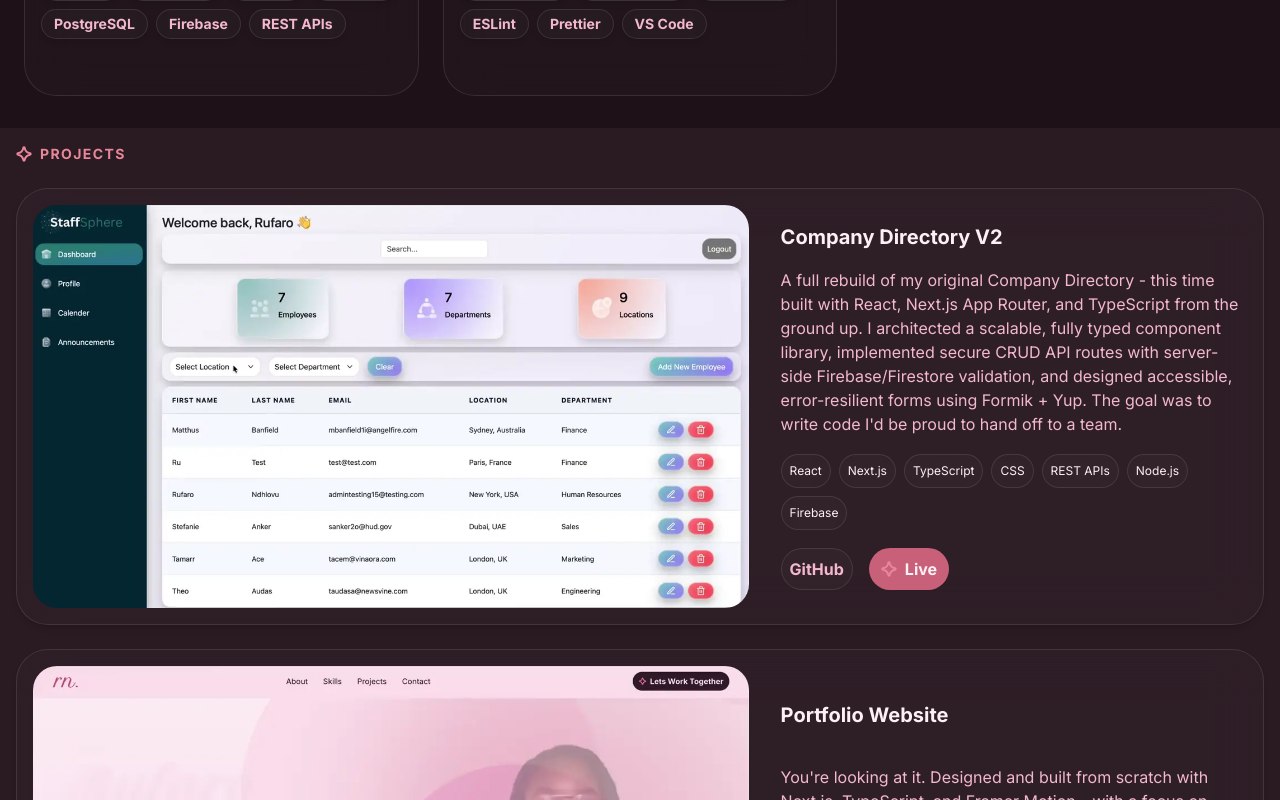
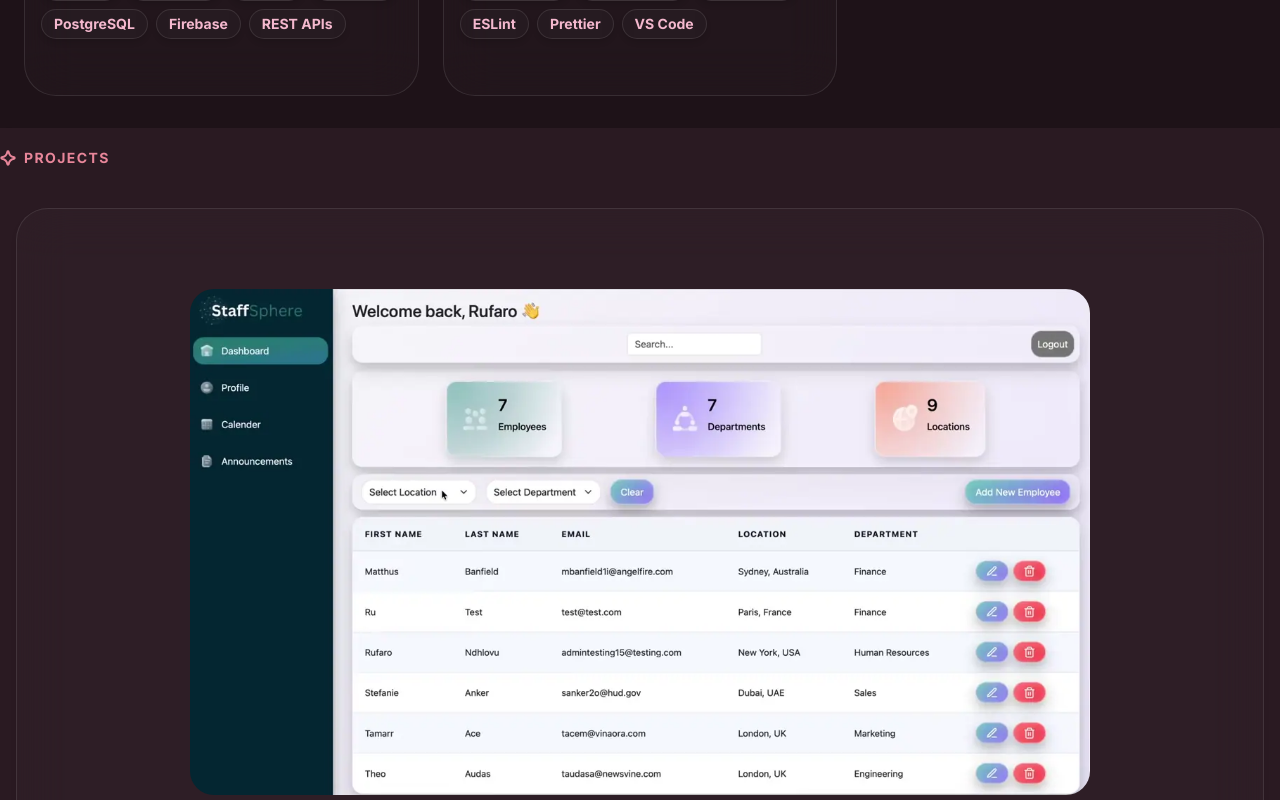
Before and after one commit to rufaro-ndhlovu/PortfolioWebsite, a Next.js app: page / in a window 1280 px wide. Shown: the part 1660-2460 px from the top of the page. Built offline with nearby package versions, Linux system fonts and the light colour scheme; a web font is replaced by a local one.

Commit message:
feat: enhance NavBar and NavBarMob components with improved layout and styling; update Projects and ProjectsCard components for better responsiveness and animation

```diff
--- a/app/sections/Hero.tsx
+++ b/app/sections/Hero.tsx
@@ -84,7 +84,7 @@ export default function Hero() {
                 </span>
 
                 <span
-                  className=" heroHead text-[var(--text-primary)]"
+                  className="heroHead text-[var(--text-primary)]"
                   style={{
                     fontFamily: "var(--font-playfair)",
                   }}
@@ -94,7 +94,7 @@ export default function Hero() {
               </h1>
 
               <div className="mt-5 space-y-4 max-w-lg">
-                <p className="text-[var(--pink-main)] uppercase tracking-[0.25em] text-sm font-medium">
+                <p className="heroHead text-[var(--pink-main)] uppercase tracking-[0.25em] text-sm font-medium">
                   Front-End Developer
                 </p>
 
--- a/app/sections/NavBar.tsx
+++ b/app/sections/NavBar.tsx
@@ -48,9 +48,10 @@ export default function NavBar() {
   };
 
   return (
+    <>
       <nav
         ref={navRef}
-      className="fixed top-4 px-4 left-1/2 -translate-x-1/2 z-[1000] w-[95%] md:w-[90%] lg:w-[80%] bg-white/5 backdrop-blur-2xl border border-white/10 shadow-[0_8px_32px_rgba(0,0,0,0.37) rounded-full"
+        className="fixed top-4 px-4 left-1/2 -translate-x-1/2 z-[1000] w-[95%] md:w-[90%] lg:w-[80%] bg-white/5 backdrop-blur-2xl border border-white/10 rounded-full"
       >
         <div className="flex flex-row justify-between items-center">
           <Logo />
@@ -93,6 +94,7 @@ export default function NavBar() {
             <TiThMenuOutline />
           </button>
         </div>
+      </nav>
 
       {showMenu && (
         <NavBarMob
@@ -100,6 +102,6 @@ export default function NavBar() {
           scrollToSection={scrollToSection}
         />
       )}
-    </nav>
+    </>
   );
 }
--- a/app/sections/NavBarMobile.tsx
+++ b/app/sections/NavBarMobile.tsx
@@ -8,7 +8,7 @@ export default function NavBarMob({ scrollToSection, setShowMenu }: any) {
   };
 
   return (
-    <div className="md:hidden gap-3 flex flex-col items-center border border-[var(--pink-glow)] bg-[var(--bg-hero-mid)] rounded-xl py-3">
+    <div className="fixed top-20 left-1/2 -translate-x-1/2 z-[999] md:hidden gap-3 flex flex-col items-center border border-[var(--pink-glow)] bg-[var(--bg-hero-mid)] rounded-xl py-3">
       <button
         onClick={() => handleMenuClick("about")}
         className="text-[var(--text-hero)] cursor-pointer bg-transparent border-none"
--- a/app/sections/Projects.tsx
+++ b/app/sections/Projects.tsx
@@ -1,28 +1,50 @@
 "use client";
 
-import React from "react";
+import React, { useRef, useLayoutEffect } from "react";
 import Label from "../ui/Label";
 import ProjectsCard from "../ui/ProjectsCard";
 import { projects } from "../data/projects";
 import { motion } from "motion/react";
 
+import gsap from "gsap";
+import { useGSAP } from "@gsap/react";
+import { ScrollTrigger } from "gsap/ScrollTrigger";
+
+gsap.registerPlugin(useGSAP, ScrollTrigger);
+
 export default function Projects() {
+  const container = useRef(null);
+  const projectsWrap = useRef<HTMLDivElement>(null);
+
+  useGSAP(
+    () => {
+      const sections = gsap.utils.toArray<HTMLElement>(".panel");
+      gsap.to(sections, {
+        xPercent: -100 * (sections.length - 1),
+        ease: "none",
+        scrollTrigger: {
+          trigger: projectsWrap.current,
+          pin: true,
+          scrub: 1,
+          snap: 1 / (sections.length - 1),
+          end: () => "+=" + projectsWrap.current!.scrollWidth,
+        },
+      });
+    },
+    { scope: container },
+  );
+
   return (
     <section
       id="projects"
-      className="px-4 py-5 md:p-4 bg-[var(--bg-section)] shadow-md"
+      className="projectsContainer pt-5 pb-20 bg-[var(--bg-section)] shadow-md overflow-x-clip"
     >
-      <motion.div
-        initial={{ opacity: 0, y: 80 }}
-        whileInView={{ opacity: 1, y: 0 }}
-        transition={{ duration: 0.8, ease: "easeOut" }}
-        viewport={{ once: true }}
-      >
+      <div ref={container}>
         <Label>PROJECTS</Label>
 
-        <div className="mt-6 grid gap-6">
+        <div ref={projectsWrap} id="projectsWrap" className="flex mt-6 ">
           {projects.map((project) => (
-            <div key={project.id}>
+            <div key={project.id} className="panel min-w-[100vw] h-[90vh] p-4">
               <ProjectsCard
                 title={project.title}
                 description={project.description}
@@ -34,7 +56,7 @@ export default function Projects() {
             </div>
           ))}
         </div>
-      </motion.div>
+      </div>
     </section>
   );
 }
--- a/app/ui/ProjectsCard.tsx
+++ b/app/ui/ProjectsCard.tsx
@@ -36,30 +36,23 @@ export default function ProjectsCard({
   });
 
   return (
-    <div className="p-4  shadow-md border border-[var(--pink-glow)] rounded-4xl gap-8 grid grid-cols-1 lg:grid-cols-5 min-h-[350px] bg-white/2 backdrop-blur-xl border-white/10">
-      {/* Image section with animation on scroll */}
-      <motion.div
-        className="relative flex justify-center items-center md:col-span-3"
-        initial={{ opacity: 0, scale: 0.95 }}
-        whileInView={{ opacity: 1, scale: 1 }}
-        viewport={{ once: true }}
-        transition={{ duration: 0.6 }}
-      >
     <div
       ref={ref}
-          className="relative overflow-hidden rounded-lg aspect-video w-full "
+      className="px-4 pt-20 pb-4 shadow-md border border-[var(--pink-glow)] rounded-4xl gap-8 flex flex-col min-h-[500px] bg-white/2 backdrop-blur-xl border-white/10"
     >
+      {/* Image section with animation on scroll */}
+      <div className="relative overflow-hidden rounded-3xl w-full h-full flex-shrink-0 self-stretch flex items-center justify-center">
         {/* Use Next.js Image component for optimized image loading */}
         <Image
           src={image}
           alt={`${title} screenshot`}
-            fill
+          width={900}
+          height={500}
           className="object-cover rounded-3xl transition-transform duration-500 hover:scale-105"
         />
       </div>
-      </motion.div>
 
-      <div className="flex flex-col justify-evenly gap-2 lg:gap-0 md:col-span-2">
+      <div className="flex flex-col justify-evenly gap-2 flex-1">
         {/* Project title and description */}
         <h3 className=" text-[var(--text-dark)] font-bold sm:text-md lg:text-xl text-[var(--font-playfair)]">
           {title}
```
Lines whose indentation alone changed are shown as unchanged.
